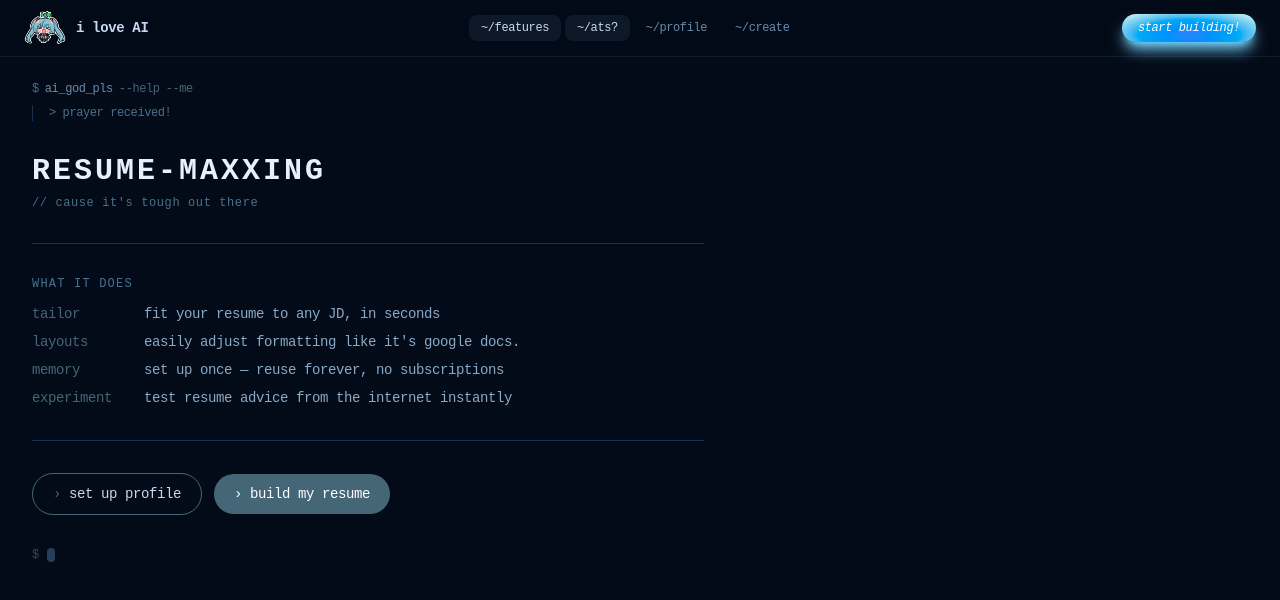
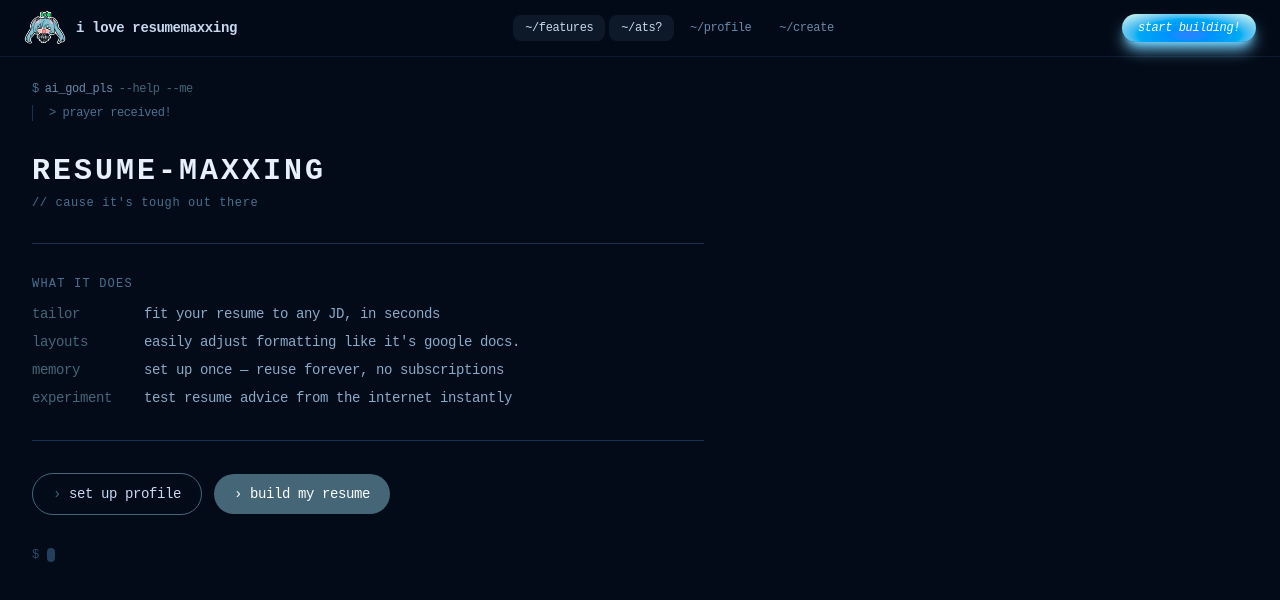
Before and after one commit to riyuc/resumemaxxing, a React (Vite) app in the folder resumemaxxing-fe/: page / in a window 1280 px wide. Shown: the top 600 px of the page. Built offline with nearby package versions, Linux system fonts and the light colour scheme; a web font is replaced by a local one.

Commit message:
regexmaxxing i hate regex

```diff
--- a/resumemaxxing-fe/src/components/layout/Navbar.tsx
+++ b/resumemaxxing-fe/src/components/layout/Navbar.tsx
@@ -19,7 +19,7 @@ const Navbar = () => {
         <Link to="/" className="flex items-center gap-2.5 group">
           <MikuLogo size={42} />
           <span className="font-jetbrains text-sm font-semibold text-[#c8d8f0] group-hover:text-white transition-colors tracking-tight">
-            i love AI
+            i love resumemaxxing
           </span>
         </Link>
 
--- a/resumemaxxing-fe/src/utils/pdfParser.ts
+++ b/resumemaxxing-fe/src/utils/pdfParser.ts
@@ -93,7 +93,7 @@ export function parsePdfText(rawText: string): Partial<ProfileData> {
     education:  /^(education|academic)/i,
     experience: /^(experience|work experience|employment|professional)/i,
     projects:   /^(projects|personal projects|technical projects)/i,
-    skills:     /^(skills|technical skills|technologies|languages)/i,
+    skills:     /^(technical skills|technologies|languages)/i,
   }
 
   const sectionRanges: Array<{ type: string; start: number }> = []
@@ -144,7 +144,7 @@ export function parsePdfText(rawText: string): Partial<ProfileData> {
     let school = '', degree = '', location = '', dates = '', coursework = ''
     for (const line of lines) {
       if (/relevant coursework/i.test(line)) { coursework = line.replace(/relevant coursework[:\s]*/i, ''); continue }
-      if (/^(b\.|m\.|ph\.?d|bachelor|master|doctor|b\.?sc|m\.?sc|b\.?eng|m\.?eng|b\.?a|m\.?a)/i.test(line)) {
+      if (/^(b\.|m\.|ph\.?d|bachelor|master|honours|honor|doctor|b\.?sc|m\.?sc|b\.?eng|m\.?eng|b\.?a|m\.?a)/i.test(line)) {
         const dm = SINGLE_DATE_RE.exec(line)
         if (dm && !dates) {
           // Preserve "Expected Graduation:" label in the dates field
```
